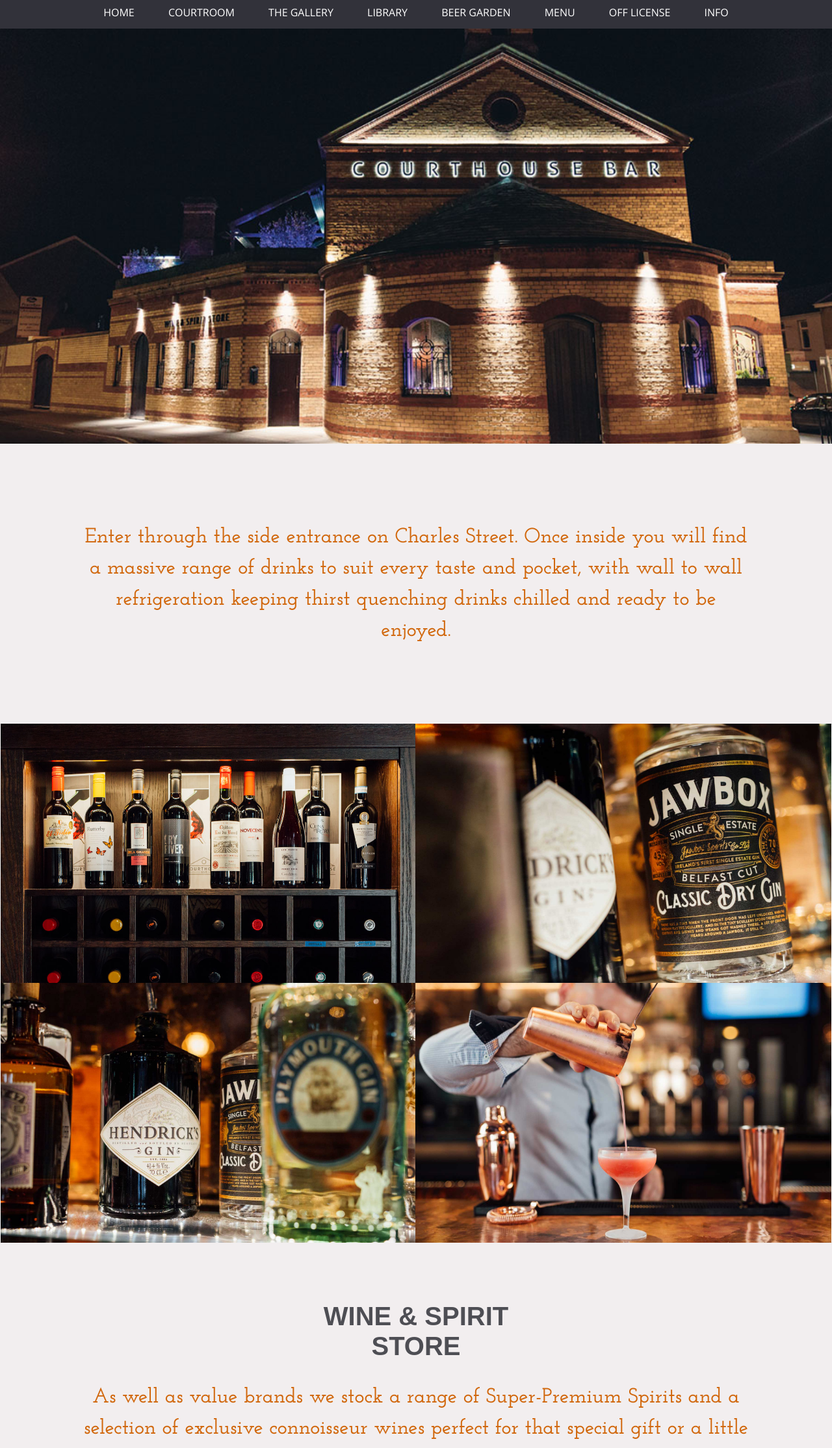
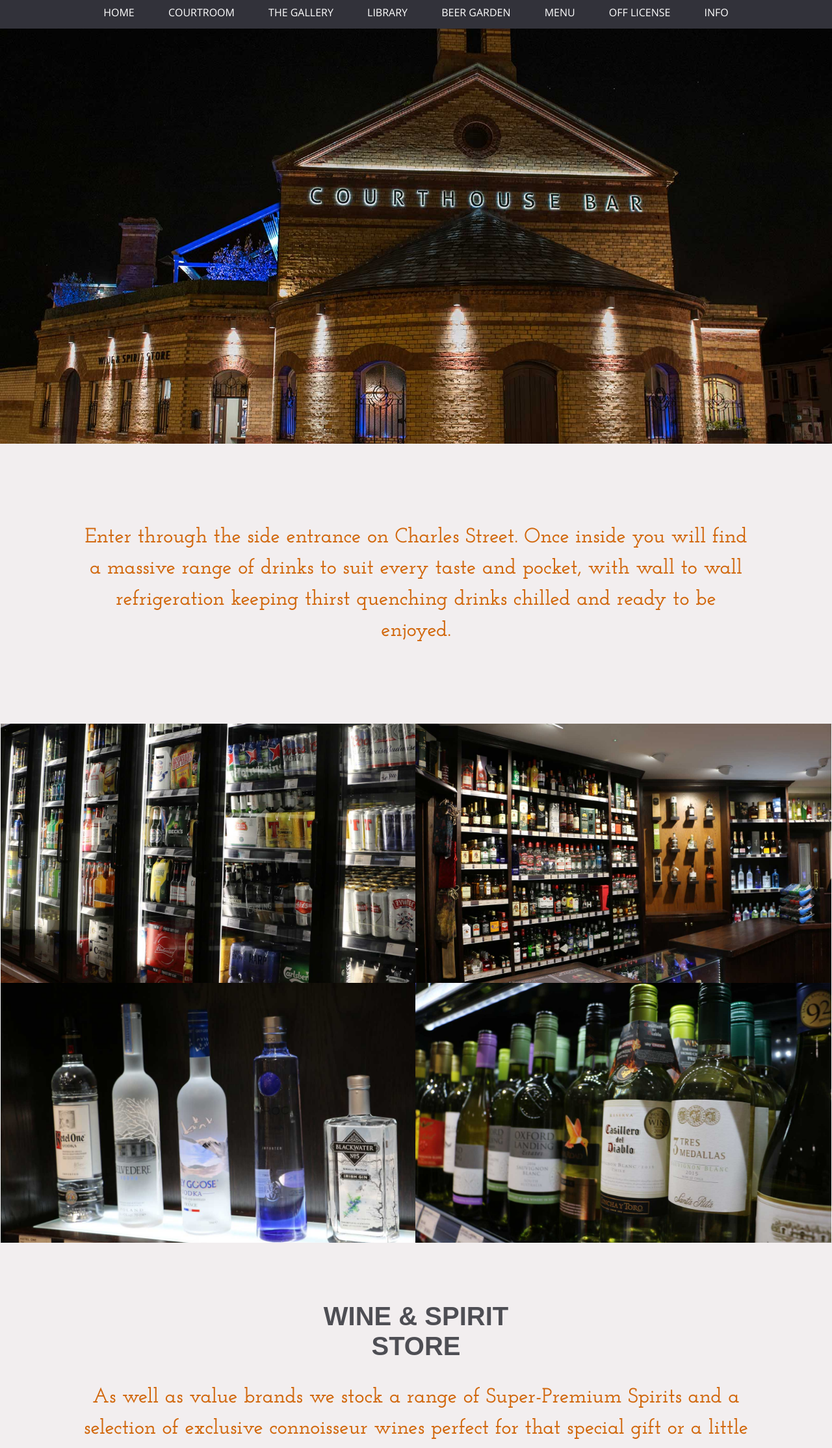
Before and after one commit to AaronMcAlinden/courthouse-bar, a plain HTML site: page off_license.html in a window 1280 px wide. Shown: the part 114-2343 px from the top of the page at 65% size. Drawn offline with nearby package versions, Linux system fonts and the light colour scheme.

Commit message:
Final_changes

```diff
--- a/css/beergardenheader.css
+++ b/css/beergardenheader.css
@@ -10,7 +10,7 @@
 }
 
 .gallerybar {
-  background-image: url(../images/beergardens5.jpg)
+  background-image: url(../images/for-beer-garden.jpg)
 }
 
 .bgardens {
--- a/css/infoheader.css
+++ b/css/infoheader.css
@@ -1,7 +1,7 @@
 header  {
   width: 100%;
   height:40em;
-  background: url(../images/night11.jpg) no-repeat 100%;
+  background: url(../images/C75_3050a.jpg) no-repeat 100%;
   background-position: center;
     margin-left: auto;
     margin-right: auto;
--- a/css/offlicenseheader.css
+++ b/css/offlicenseheader.css
@@ -1,7 +1,7 @@
 header  {
   width: 100%;
   height:40em;
-  background: url(../images/night1.jpg) no-repeat 100%;
+  background: url(../images/For-off-sales-1.jpg) no-repeat 100%;
   background-position: center;
     margin-left: auto;
     margin-right: auto;
@@ -10,18 +10,18 @@
 }
 
 .gallerybar {
-  background-image: url(../images/gallerybar.jpg)
+  background-image: url(../images/for-off-sales-3.jpg)
 }
 
 .bgardens {
-  background-image: url(../images/winelist.jpg)
+  background-image: url(../images/for-off-sales-4.jpg)
 }
 .library {
-  background-image: url(../images/cocktails.jpg)
+  background-image: url(../images/for-off-sales-5.jpg)
 }
 
 .courtroom {
-  background-image: url(../images/spirits2.jpg)
+  background-image: url(../images/for-off-sales-6.jpg)
 }
 
 .social  {
```
Also changed, not shown: beers.html (+1 -1 lines), cocktails.html (+1 -1 lines), info.html (+2 -2 lines), menu.html (+2 -2 lines), images/C75_3050a.jpg (added), images/For-off-sales-1.jpg (added), images/for-beer-garden.jpg (added), images/for-off-sales-3.jpg (added), images/for-off-sales-4.jpg (added), images/for-off-sales-5.jpg (added), images/for-off-sales-6.jpg (added).
